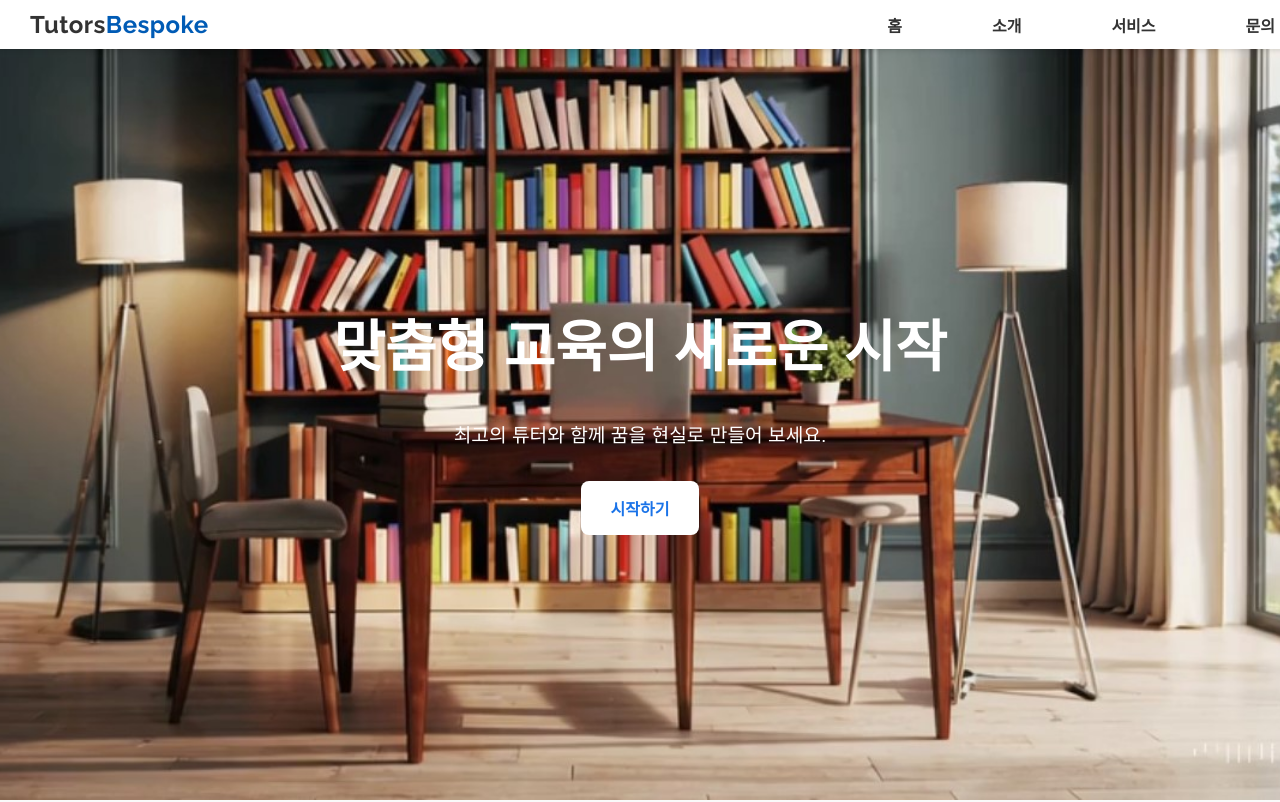
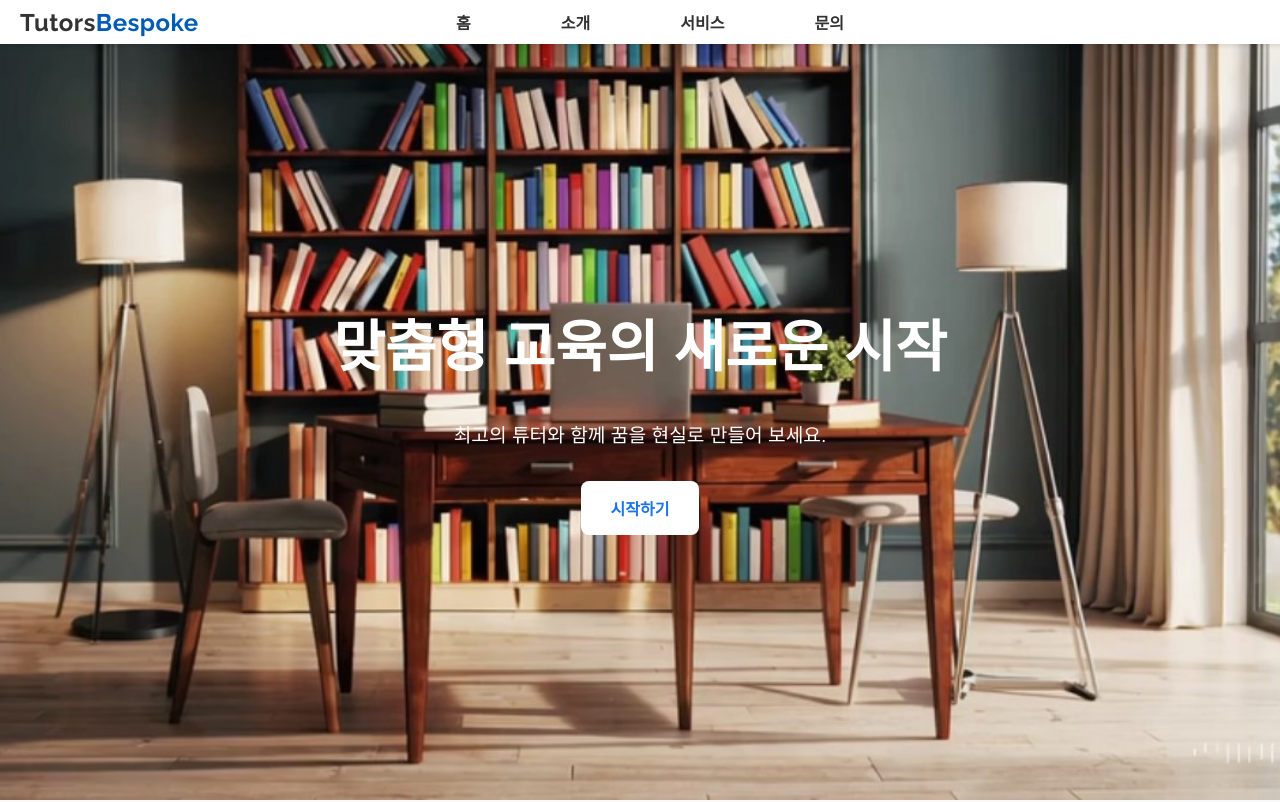
Before and after one commit to qwertymike/my-first-website, a plain HTML site: page index.html in a window 1280 px wide. Shown: the top 802 px of the page. Drawn offline with Linux system fonts and the light colour scheme.

Commit message:
Update style.css

```diff
--- a/style.css
+++ b/style.css
@@ -8,6 +8,8 @@ body {
 
 /* 로고 스타일 */
 .logo {
+    position: absolute; /* 로고를 절대 위치로 배치 */
+    left: 20px; /* 화면 왼쪽에 고정 */
     font-size: 1.5rem; /* 로고 글씨 크기 */
     font-weight: bold; /* 굵은 글씨 */
     font-family: 'Raleway', sans-serif; /* 폰트 적용 */
@@ -30,9 +32,9 @@ body {
 /* 네비게이션 바 레이아웃 조정 */
 .navbar {
     display: flex;
-    justify-content: space-between; /* 로고와 메뉴 양쪽 정렬 */
+    justify-content: center; /* 로고와 메뉴 양쪽 정렬 */
     align-items: center;
-    padding: 10px 30px; /* 좌우 여백 확대 */
+    padding: 10px 20px; /* 좌우 여백 확대 */
     background-color: white;
     box-shadow: 0 2px 4px rgba(0, 0, 0, 0.1);
     position: fixed;
@@ -44,7 +46,6 @@ body {
 /* 메뉴 간격 유지 */
 .navbar nav .nav-list {
     display: flex;
-
     gap: 60px; /* 기존 메뉴 간격 유지 */
     list-style: none;
     margin: 0;
```
